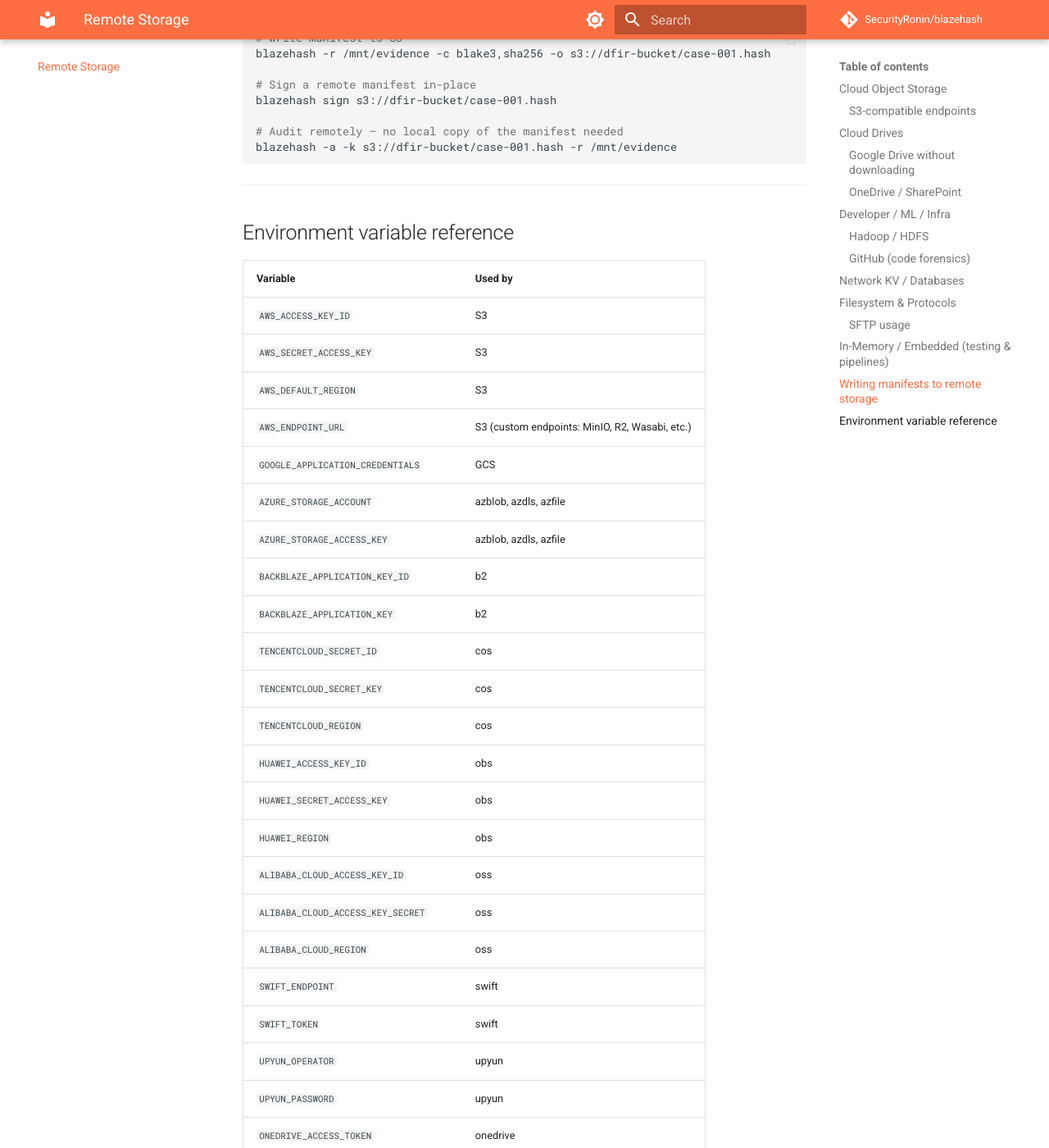
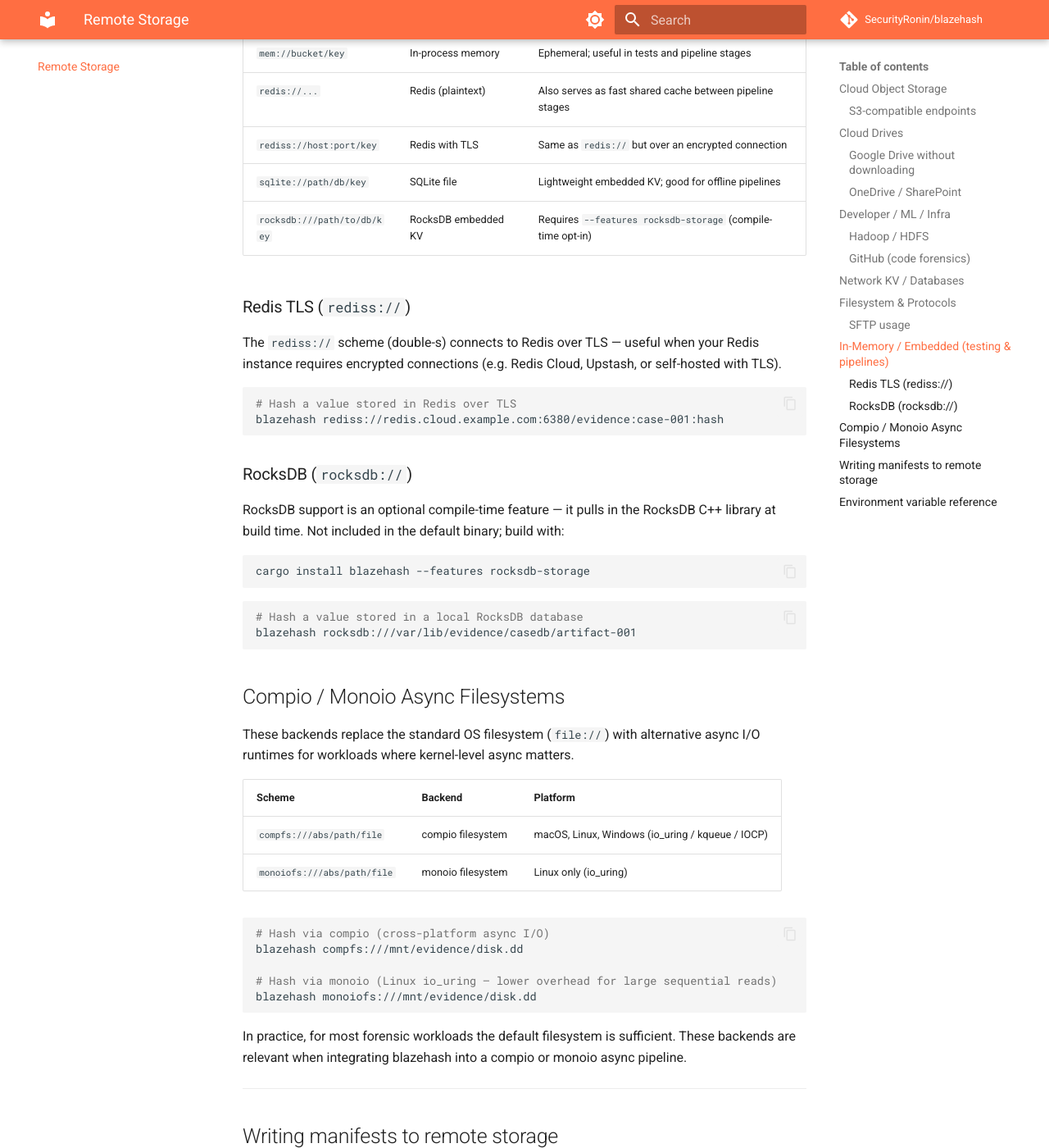
Before and after one commit to SecurityRonin/blazehash, an MkDocs documentation site: the page built from docs/remote.md, in a window 1280 px wide and 1400 px high, scrolled down 6337 px. Shown: the whole window at 82% size. Built offline with MkDocs 1.6.1 and Material for MkDocs 9.7.7, drawn with Linux system fonts in a browser that asks for light colours; comment, search, counter and statistics services are not loaded; some of the changed text lies outside the part shown.

Commit message:
docs: add new remote protocols — hdfs, rediss, rocksdb, compfs, monoiofs
remote.md:
- Expand Hadoop/HDFS section: hdfs:// (pure-Rust native via hdfs-native,
  no JVM) alongside webhdfs://, with guidance on when to use each
- Add rediss:// (Redis TLS) to In-Memory table with usage example
- Add rocksdb:// (compile-time opt-in) with build instructions
- New section: Compio/Monoio async filesystems (compfs://, monoiofs://)
  with platform notes and usage examples

cli-reference.md:
- Update supported schemes list: add hdfs, rediss, rocksdb (opt-in),
  compfs, monoiofs (Linux); 60+ schemes now documented

Co-Authored-By: Claude Sonnet 4.6 <noreply@anthropic.com>

````diff
--- a/docs/cli-reference.md
+++ b/docs/cli-reference.md
@@ -521,9 +521,10 @@ blazehash sftp://admin@192.168.1.10/evidence/disk.dd
 
 Supported schemes include: `s3`, `gcs`, `azblob`, `azdls`, `azfile`, `b2`, `cos`, `obs`, `oss`,
 `swift`, `upyun`, `gdrive`, `onedrive`, `dropbox`, `aliyun-drive`, `yandex-disk`, `pcloud`,
-`koofr`, `seafile`, `github`, `huggingface`, `vercel-blob`, `alluxio`, `webhdfs`, `lakefs`,
-`ipfs`, `ipmfs`, `redis`, `memcached`, `etcd`, `tikv`, `mongodb`, `mysql`, `postgresql`,
-`sqlite`, `cloudflare-kv`, `d1`, `sftp`, `ftp`, `ftps`, `webdav`, `http`, `https`, `file`, `mem`.
+`koofr`, `seafile`, `github`, `huggingface`, `vercel-blob`, `alluxio`, `hdfs`, `webhdfs`, `lakefs`,
+`ipfs`, `ipmfs`, `redis`, `rediss`, `memcached`, `etcd`, `tikv`, `mongodb`, `mysql`, `postgresql`,
+`sqlite`, `rocksdb` (opt-in), `cloudflare-kv`, `d1`, `sftp`, `ftp`, `ftps`, `webdav`, `http`,
+`https`, `compfs`, `monoiofs` (Linux), `file`, `mem`.
 
 ---
 
--- a/docs/remote.md
+++ b/docs/remote.md
@@ -104,11 +104,22 @@ blazehash onedrive://Documents/CaseFiles/image.dd
 
 ### Hadoop / HDFS
 
-Use `webhdfs://` for Hadoop clusters — it speaks the WebHDFS REST API, requires no JVM or Hadoop native libs, and works with any Hadoop 2.x+ namenode:
+Two schemes are available depending on your cluster setup:
+
+| Scheme | Backend | Notes |
+|--------|---------|-------|
+| `hdfs://namenode:port/path` | HDFS (pure-Rust native client) | No JVM, no `libhdfs` — uses `hdfs-native` crate speaking Hadoop RPC |
+| `webhdfs://namenode:port/path` | WebHDFS REST API | No JVM, works with any Hadoop 2.x+ namenode |
 
 ```bash
+# Pure-Rust HDFS native client (no Java required)
+blazehash hdfs://namenode.corp:8020/user/evidence/case-001/
+
+# WebHDFS REST (also no Java required)
 blazehash webhdfs://namenode.corp:50070/user/evidence/case-001/
 ```
+
+`hdfs://` is preferred when the cluster exposes the native Hadoop RPC port (default 8020/9000). `webhdfs://` is the fallback when only the HTTP REST endpoint is reachable.
 
 ### GitHub (code forensics)
 
@@ -183,8 +194,51 @@ blazehash sftp://admin@192.168.1.10/evidence/disk.dd
 | Scheme | Backend | Notes |
 |--------|---------|-------|
 | `mem://bucket/key` | In-process memory | Ephemeral; useful in tests and pipeline stages |
-| `redis://...` | Redis | Also serves as fast shared cache between pipeline stages |
+| `redis://...` | Redis (plaintext) | Also serves as fast shared cache between pipeline stages |
+| `rediss://host:port/key` | Redis with TLS | Same as `redis://` but over an encrypted connection |
 | `sqlite://path/db/key` | SQLite file | Lightweight embedded KV; good for offline pipelines |
+| `rocksdb:///path/to/db/key` | RocksDB embedded KV | Requires `--features rocksdb-storage` (compile-time opt-in) |
+
+### Redis TLS (`rediss://`)
+
+The `rediss://` scheme (double-s) connects to Redis over TLS — useful when your Redis instance requires encrypted connections (e.g. Redis Cloud, Upstash, or self-hosted with TLS).
+
+```bash
+# Hash a value stored in Redis over TLS
+blazehash rediss://redis.cloud.example.com:6380/evidence:case-001:hash
+```
+
+### RocksDB (`rocksdb://`)
+
+RocksDB support is an optional compile-time feature — it pulls in the RocksDB C++ library at build time. Not included in the default binary; build with:
+
+```bash
+cargo install blazehash --features rocksdb-storage
+```
+
+```bash
+# Hash a value stored in a local RocksDB database
+blazehash rocksdb:///var/lib/evidence/casedb/artifact-001
+```
+
+## Compio / Monoio Async Filesystems
+
+These backends replace the standard OS filesystem (`file://`) with alternative async I/O runtimes for workloads where kernel-level async matters.
+
+| Scheme | Backend | Platform |
+|--------|---------|----------|
+| `compfs:///abs/path/file` | compio filesystem | macOS, Linux, Windows (io_uring / kqueue / IOCP) |
+| `monoiofs:///abs/path/file` | monoio filesystem | Linux only (io_uring) |
+
+```bash
+# Hash via compio (cross-platform async I/O)
+blazehash compfs:///mnt/evidence/disk.dd
+
+# Hash via monoio (Linux io_uring — lower overhead for large sequential reads)
+blazehash monoiofs:///mnt/evidence/disk.dd
+```
+
+In practice, for most forensic workloads the default filesystem is sufficient. These backends are relevant when integrating blazehash into a compio or monoio async pipeline.
 
 ---
 
````
